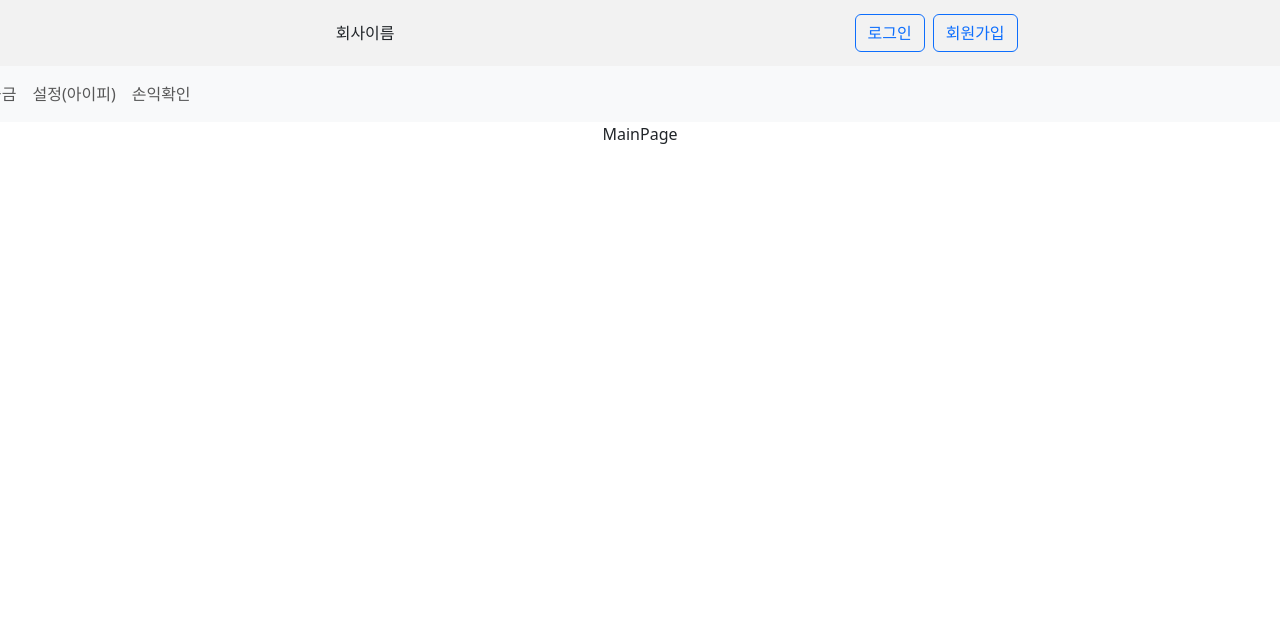
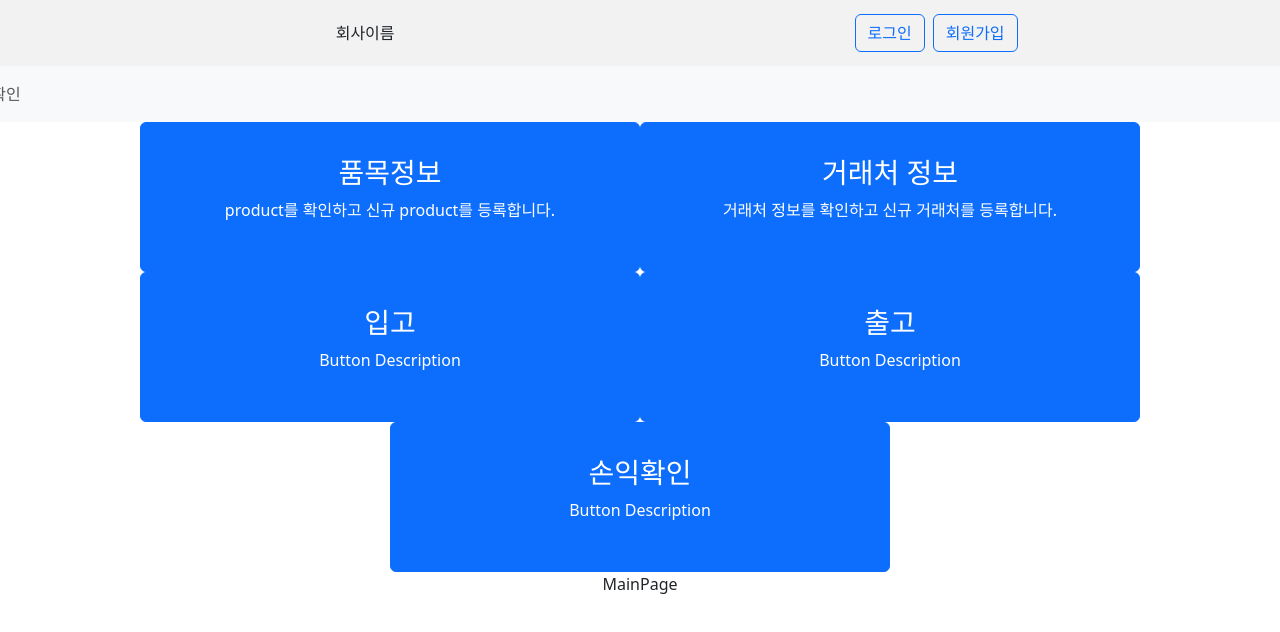
Before and after one commit to samdo91/-TypeScript_-Inventory_Management, a React (Create React App) app in the folder client/: page / in a window 1280 px wide. Shown: the top 632 px of the page. Built offline with nearby package versions, Linux system fonts and the light colour scheme; no server answers.

Commit message:
메인 페이지 버튼 만듬, 이후 공지 남길 페이지 만들어야함

```diff
--- a/client/src/comp/Header/NavPage.tsx
+++ b/client/src/comp/Header/NavPage.tsx
@@ -17,10 +17,8 @@ function NavPage() {
           <Link to="/VendorInformation">
             <Nav.Link href="#contact">거래처 정보</Nav.Link>
           </Link>
-
-          <Nav.Link href="#contact">입고/출고</Nav.Link>
-          <Nav.Link href="#contact">입금/출금</Nav.Link>
-          <Nav.Link href="#contact">설정(아이피)</Nav.Link>
+          <Nav.Link href="#contact">입고</Nav.Link>
+          <Nav.Link href="#contact">출고</Nav.Link>
           <Nav.Link href="#contact">손익확인</Nav.Link>
         </Nav>
       </Navbar.Collapse>
--- a/client/src/comp/page/MainPage/MainPage.tsx
+++ b/client/src/comp/page/MainPage/MainPage.tsx
@@ -1,15 +1,21 @@
 import React from "react";
 import Header from "../../Header/HeaderPage";
-
+import styled from "@emotion/styled";
+import MainPageBoard from "./MainPageLInkButton/MainPageLInkButton";
 function MainPage() {
   return (
     <div>
       <header>
         <Header />
       </header>
+      <MainPageBody>
+        <MainPageBoard />
+      </MainPageBody>
       MainPage
     </div>
   );
 }
 
 export default MainPage;
+
+const MainPageBody = styled.body``;
--- /dev/null
+++ b/client/src/comp/page/MainPage/MainPageLInkButton/MainPageLInkButton.tsx
@@ -0,0 +1,51 @@
+import React from "react";
+import { Button } from "react-bootstrap";
+import { Link } from "react-router-dom";
+function MainPageLInkButton() {
+  return (
+    <div>
+      <Link to="/ItemInformation">
+        <Button variant="primary" style={{ height: "150px", width: "500px" }}>
+          <div>
+            <h3>품목정보</h3>
+            <p>product를 확인하고 신규 product를 등록합니다.</p>
+          </div>
+        </Button>
+      </Link>
+      <Link to="/VendorInformation">
+        <Button variant="primary" style={{ height: "150px", width: "500px" }}>
+          <div>
+            <h3>거래처 정보</h3>
+            <p>거래처 정보를 확인하고 신규 거래처를 등록합니다.</p>
+          </div>
+        </Button>
+      </Link>
+      <Link to="/">
+        <Button variant="primary" style={{ height: "150px", width: "500px" }}>
+          <div>
+            <h3>입고</h3>
+            <p>Button Description</p>
+          </div>
+        </Button>
+      </Link>
+      <Link to="/">
+        <Button variant="primary" style={{ height: "150px", width: "500px" }}>
+          <div>
+            <h3>출고</h3>
+            <p>Button Description</p>
+          </div>
+        </Button>
+      </Link>
+      <Link to="/">
+        <Button variant="primary" style={{ height: "150px", width: "500px" }}>
+          <div>
+            <h3>손익확인</h3>
+            <p>Button Description</p>
+          </div>
+        </Button>
+      </Link>
+    </div>
+  );
+}
+
+export default MainPageLInkButton;
```
Also changed, not shown: 1 other file (tests, documents, lock files or other folders).
